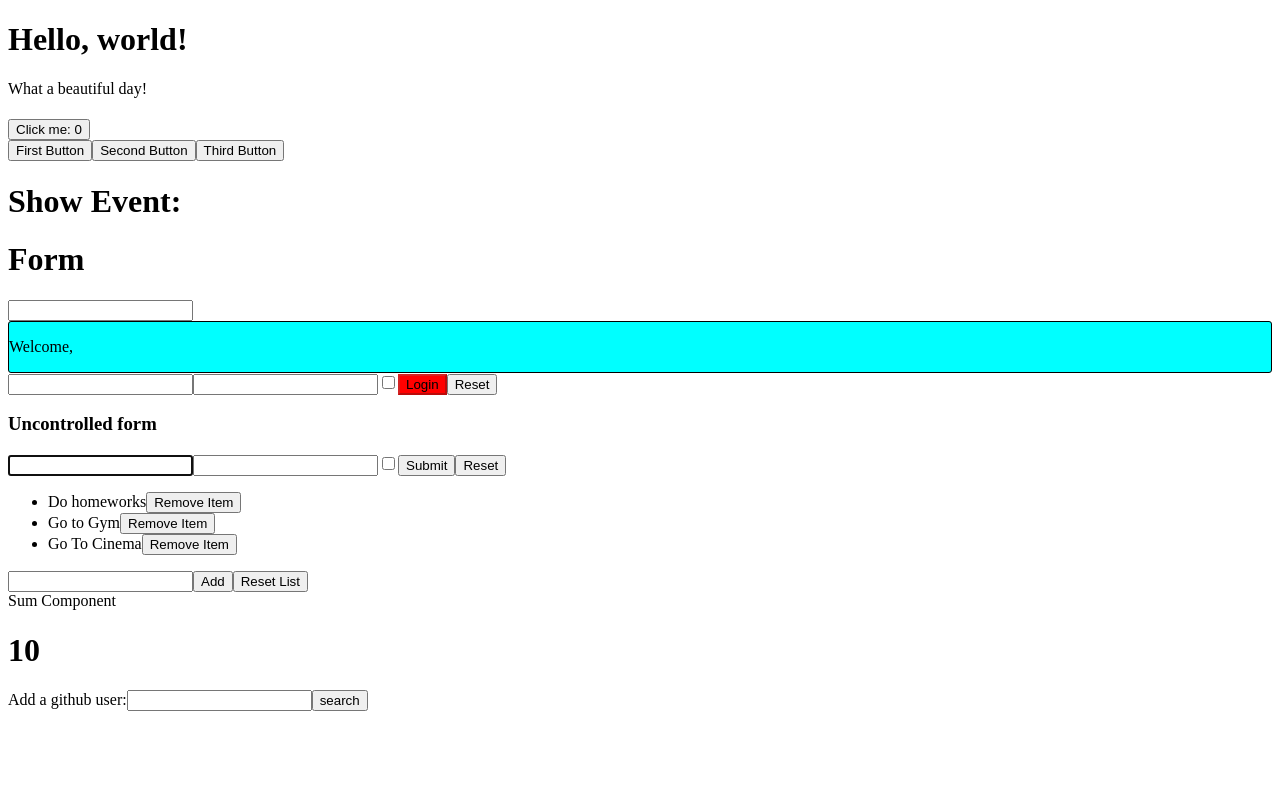
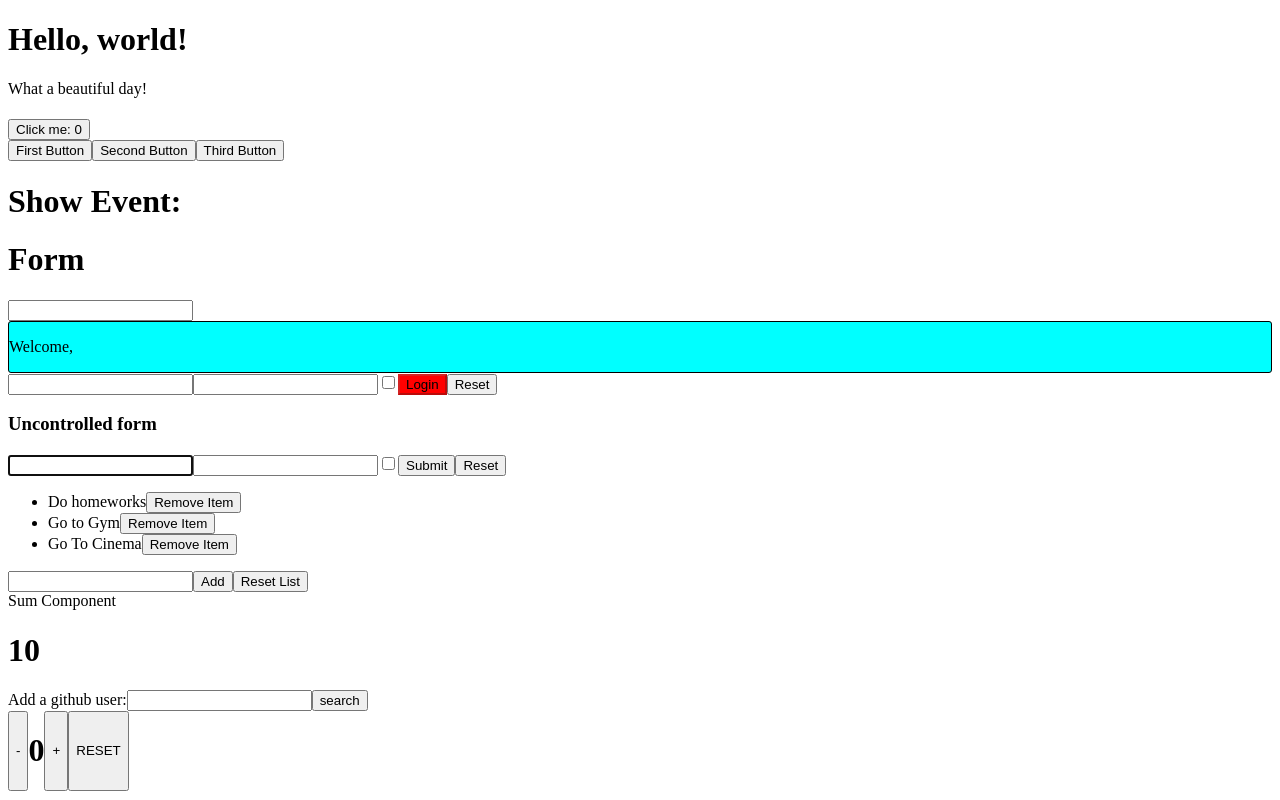
Before and after one commit to RiccardoPriolo/React-exercises, a React (Create React App) app: page / in a window 1280 px wide. Built offline with nearby package versions, Linux system fonts and the light colour scheme.

Commit message:
Svolgimento custom-hooks-01

```diff
--- a/src/App.js
+++ b/src/App.js
@@ -11,6 +11,7 @@ import MyToDoList from "./MyTodoList";
 import { Sum } from "./Sum";
 
 import  GitHubUserList from "./GitHubUserList";
+import CustomCounter from "./useCounter";
 
 class App extends React.Component {
   render() {
@@ -31,6 +32,7 @@ class App extends React.Component {
         <MyToDoList />
         <Sum />
         <GitHubUserList />
+        <CustomCounter />
       </div>
     );
   }
--- /dev/null
+++ b/src/useCounter.js
@@ -0,0 +1,36 @@
+import { useState } from "react";
+function useCounter() {
+  const [count, setCounter] = useState(0);
+
+  function handleIncrement() {
+    setCounter((c) => c + 1);
+  }
+
+  function handleDecrement() {
+    setCounter((c) => c - 1);
+  }
+
+  function resetButton() {
+    setCounter(0);
+  }
+
+  return {
+    counter: count,
+    onIncrement: handleIncrement,
+    onDecrement: handleDecrement,
+    onReset: resetButton,
+  };
+}
+
+export default function CustomCounter() {
+  const { counter, onIncrement, onDecrement, onReset } = useCounter();
+
+  return (
+    <div style={{ display: "flex" }}>
+      <button onClick={onDecrement}>-</button>
+      <h1>{counter}</h1>
+      <button onClick={onIncrement}>+</button>
+      <button onClick={onReset}>RESET</button>
+    </div>
+  );
+}
```
